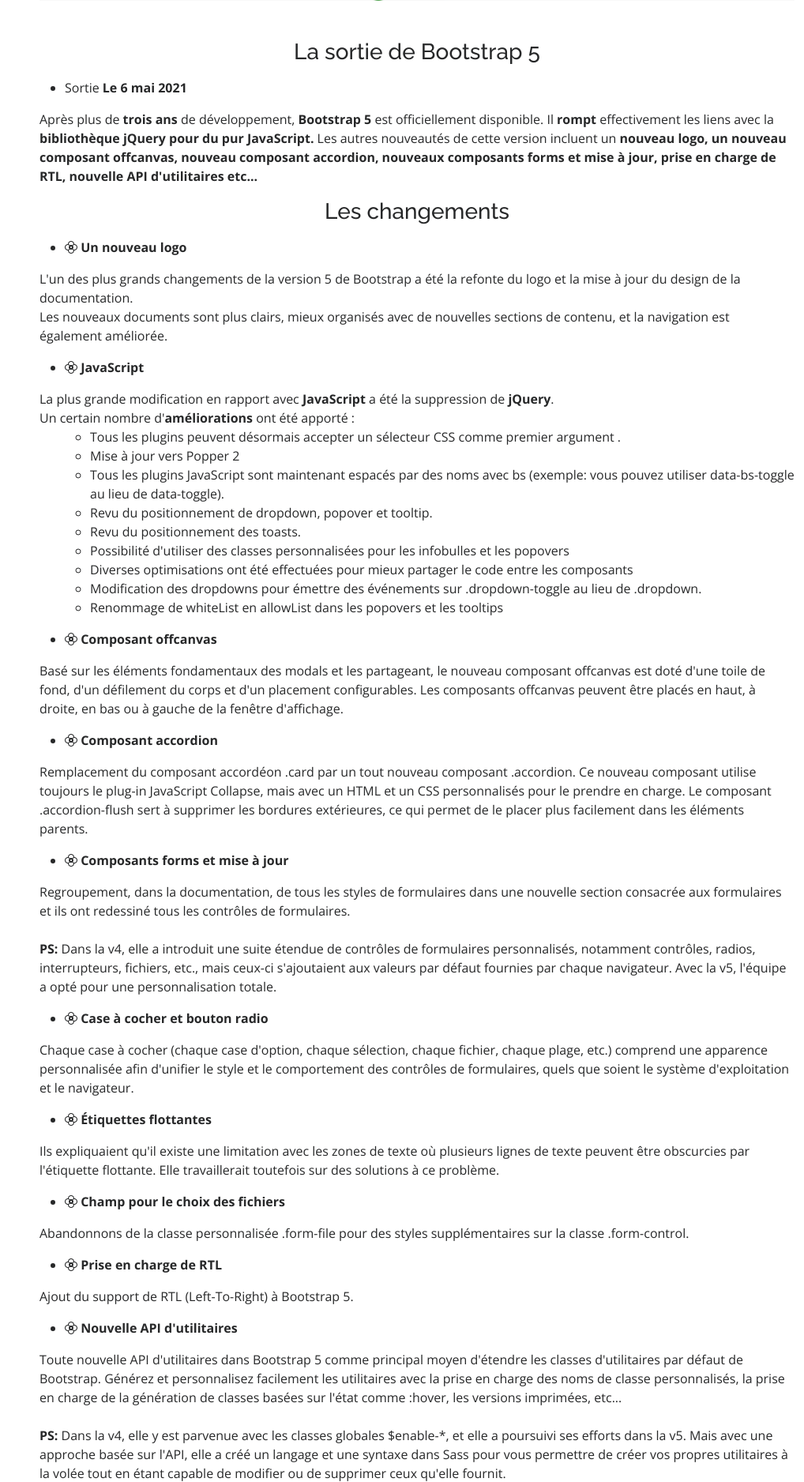
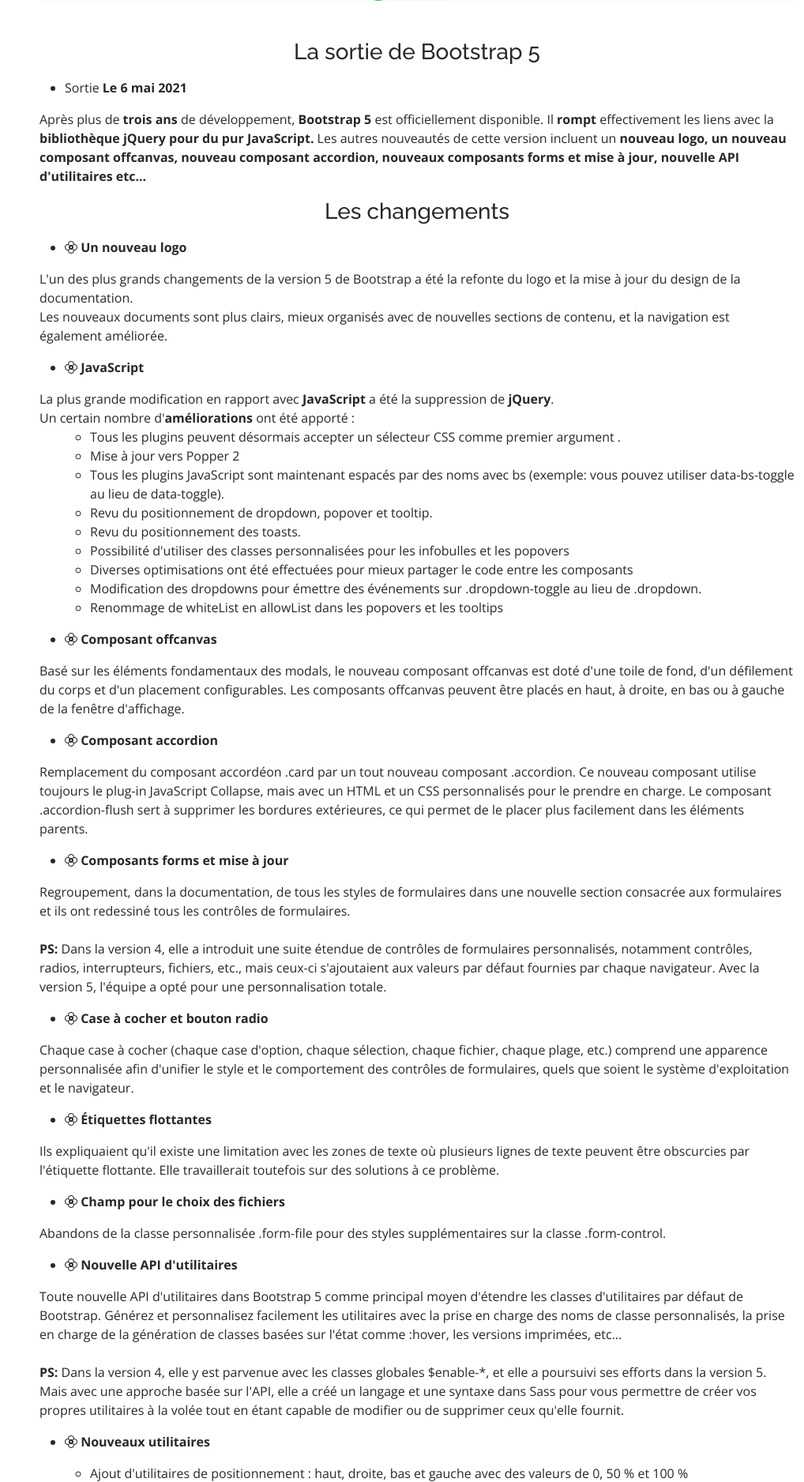
Before and after one commit to MelanyFroment/portfolio, a PHP site: page /BTS-2021-2022/ in a window 1280 px wide. Shown: the part 4164-6040 px from the top of the page at 79% size, without its empty margins (262-1280 px from the left). Run offline with PHP 8.4, Linux system fonts and the light colour scheme.

Commit message:
html to php corriger

```diff
--- a/index.php
+++ b/index.php
@@ -415,7 +415,7 @@
 						Après plus de <b>trois ans</b> de développement,<b> Bootstrap 5</b> est officiellement disponible.
 						Il <b>rompt</b> effectivement les liens avec la <b>bibliothèque jQuery pour du pur JavaScript.</b>
 						Les autres nouveautés de cette version incluent un <b>nouveau logo, un nouveau composant offcanvas, nouveau composant accordion,
-						nouveaux composants forms et mise à jour, prise en charge de RTL, nouvelle API d'utilitaires etc...</b>
+						nouveaux composants forms et mise à jour, nouvelle API d'utilitaires etc...</b>
 					</p>
 				</div>
 
@@ -457,7 +457,7 @@
 						<ul>
 							<li class="fw-bolder"><i class="bi bi-flower2"></i> Composant offcanvas</li>
 						</ul>
-						Basé sur les éléments fondamentaux des modals et les partageant, le nouveau composant offcanvas est doté d'une toile de fond, d'un défilement du corps et d'un placement configurables. Les composants offcanvas peuvent être placés en haut, à droite, en bas ou à gauche de la fenêtre d'affichage.
+						Basé sur les éléments fondamentaux des modals, le nouveau composant offcanvas est doté d'une toile de fond, d'un défilement du corps et d'un placement configurables. Les composants offcanvas peuvent être placés en haut, à droite, en bas ou à gauche de la fenêtre d'affichage.
 					</p>
 				</div>
 				<div data-aos="fade-up">
@@ -475,7 +475,7 @@
 						</ul>
 						Regroupement, dans la documentation, de tous les styles de formulaires dans une nouvelle section consacrée aux formulaires et ils ont redessiné tous les contrôles de formulaires.
 					<br/><br/>
-						<b>PS:</b> Dans la v4, elle a introduit une suite étendue de contrôles de formulaires personnalisés, notamment contrôles, radios, interrupteurs, fichiers, etc., mais ceux-ci s'ajoutaient aux valeurs par défaut fournies par chaque navigateur. Avec la v5, l'équipe a opté pour une personnalisation totale.
+						<b>PS:</b> Dans la version 4, elle a introduit une suite étendue de contrôles de formulaires personnalisés, notamment contrôles, radios, interrupteurs, fichiers, etc., mais ceux-ci s'ajoutaient aux valeurs par défaut fournies par chaque navigateur. Avec la version 5, l'équipe a opté pour une personnalisation totale.
 					</p>
 				</div>
 
@@ -500,15 +500,7 @@
 						<ul>
 							<li class="fw-bolder"><i class="bi bi-flower2"></i> Champ pour le choix des fichiers</li>
 						</ul>
-						Abandonnons de la classe personnalisée .form-file pour des styles supplémentaires sur la classe .form-control.
-					</p>
-				</div>
-				<div data-aos="fade-up">
-					<p>
-						<ul>
-							<li class="fw-bolder"><i class="bi bi-flower2"></i> Prise en charge de RTL</li>
-						</ul>
-						Ajout du support de RTL (Left-To-Right) à Bootstrap 5.
+						Abandons de la classe personnalisée .form-file pour des styles supplémentaires sur la classe .form-control.
 					</p>
 				</div>
 				<div data-aos="fade-up">
@@ -518,7 +510,7 @@
 						</ul>
 						Toute nouvelle API d'utilitaires dans Bootstrap 5 comme principal moyen d'étendre les classes d'utilitaires par défaut de Bootstrap. Générez et personnalisez facilement les utilitaires avec la prise en charge des noms de classe personnalisés, la prise en charge de la génération de classes basées sur l'état comme :hover, les versions imprimées, etc...
 					<br/><br/>
-						<b>PS:</b> Dans la v4, elle y est parvenue avec les classes globales $enable-*, et elle a poursuivi ses efforts dans la v5. Mais avec une approche basée sur l'API, elle a créé un langage et une syntaxe dans Sass pour vous permettre de créer vos propres utilitaires à la volée tout en étant capable de modifier ou de supprimer ceux qu'elle fournit.
+						<b>PS:</b> Dans la version 4, elle y est parvenue avec les classes globales $enable-*, et elle a poursuivi ses efforts dans la version 5. Mais avec une approche basée sur l'API, elle a créé un langage et une syntaxe dans Sass pour vous permettre de créer vos propres utilitaires à la volée tout en étant capable de modifier ou de supprimer ceux qu'elle fournit.
 					</p>
 				</div>
 				<div data-aos="fade-up">
@@ -543,7 +535,7 @@
 						<ul>
 							<li class="fw-bolder"><i class="bi bi-flower2"></i> Dart Sass</li>
 						</ul>
-						L'équipe a annoncé être passée à Dart Sass, LibSass étant déprécié
+						L'équipe a annoncé être passée à Dart Sass, LibSass étant peu aprécié
 					</p>
 				</div>
 				<div data-aos="fade-up">
@@ -558,7 +550,6 @@
 								<li>Suppression de Microsoft Edge Legacy ;</li>
 								<li>Suppression d'Internet Explorer 10 et 11 </li>
 								<li>Suppression de Firefox < 60 </li>
-								<li>Renommage des utilitaires font-weight en .fw</li>
 								<li>Abandon de Safari < 10 </li>
 								<li>Abandon de iOS Safari < 10 </li>
 								<li>Abandon de Chrome < 60 </li>
@@ -610,34 +601,12 @@
 							</div>
 						</div>
 					</div>
-					<!-- <div class="col-lg-7 mt-5 mt-lg-0 d-flex align-items-stretch">
-						<form action="forms/contact.php" method="post" role="form" class="php-email-form">
-							<div class="row">
-								<div class="form-group col-md-6">
-									<label for="name">Nom</label>
-									<input type="text" name="name" class="form-control" id="name" required>
-								</div>
-								<div class="form-group col-md-6">
-									<label for="name">Prénom</label>
-									<input type="email" class="form-control" name="email" id="email" required>
-								</div>
-							</div>
-							<div class="form-group">
-								<label for="name">Sujet</label>
-								<input type="text" class="form-control" name="subject" id="subject" required>
-							</div>
-							<div class="form-group">
-								<label for="name">Message</label>
-								<textarea class="form-control" name="message" rows="10" required></textarea>
-							</div>
 					<div class="my-3">
 						<div class="loading">Chargement..</div>
 						<div class="error-message"></div>
 						<div class="sent-message">Votre message a bien été envoyé, Merci beaucoup !</div>
 					</div>
 					<div class="text-center"><button type="submit">Message envoyé</button></div>
-						</form>
-					</div> -->
 				</div>
 			</div>
 		</section>
```
Lines whose indentation alone changed are shown as unchanged.
